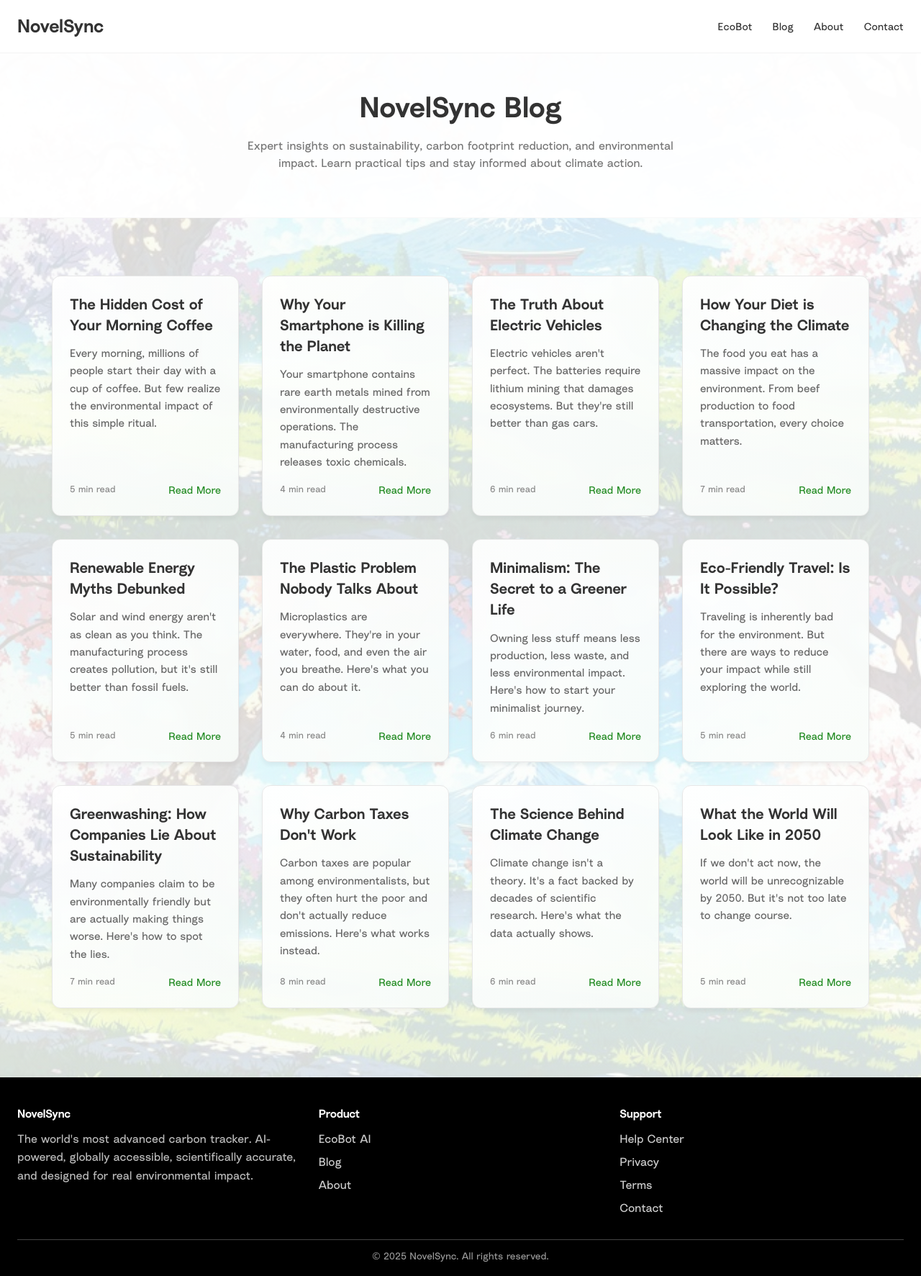
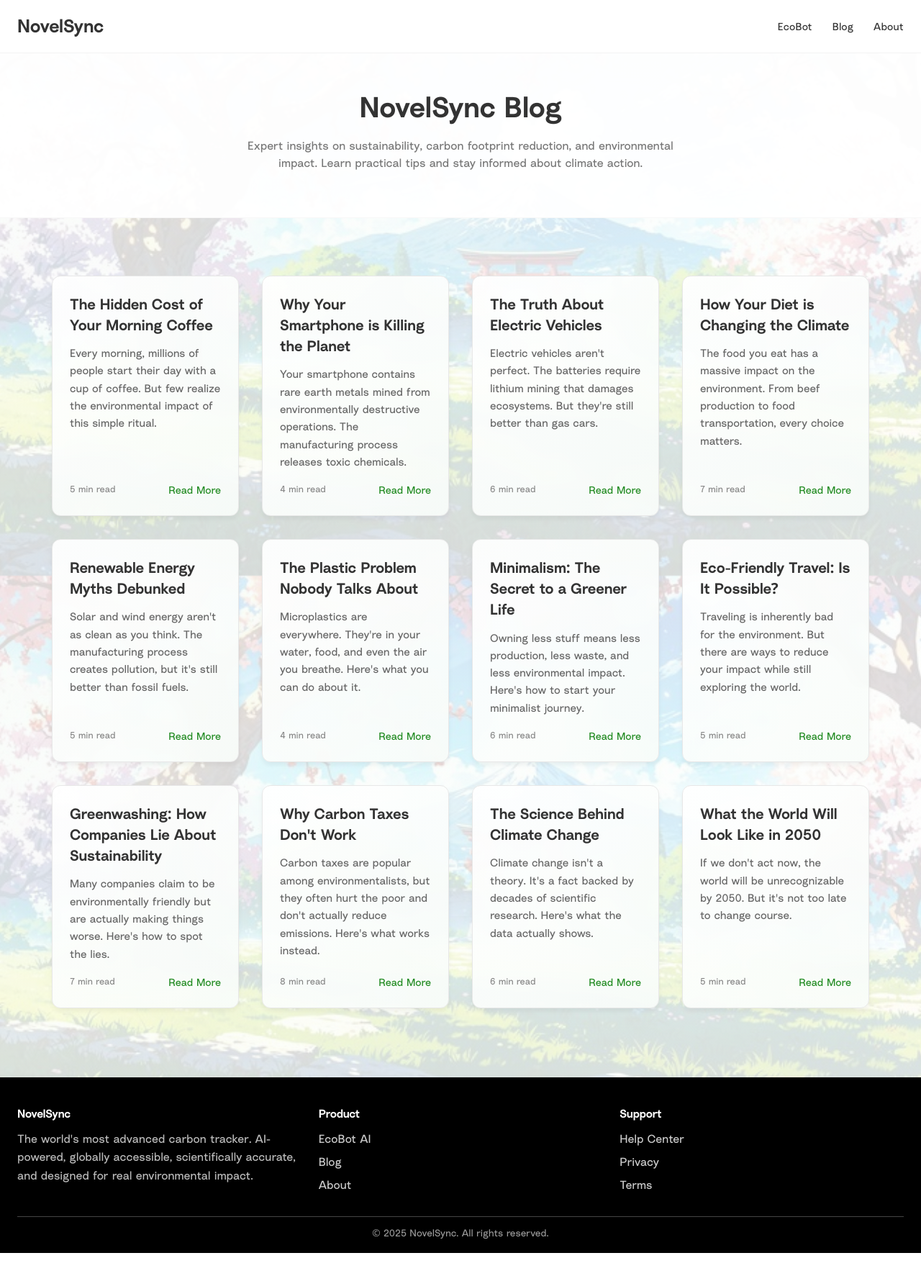
Before and after one commit to tanayvasishtha/NovelSync, a Flask app: page /blog in a window 1280 px wide. Shown: the whole page at 72% size. After the commit the page ends 1741 px from the top, so only its background shows below. Run offline with Flask 3, Linux system fonts and the light colour scheme.

Commit message:
Removed contact section from all pages

```diff
--- a/templates/blog.html
+++ b/templates/blog.html
@@ -375,7 +375,6 @@
                 <a href="/ecobot" class="nav-link">EcoBot</a>
                 <a href="/blog" class="nav-link">Blog</a>
                 <a href="/#about" class="nav-link">About</a>
-                <a href="/#contact" class="nav-link">Contact</a>
             </nav>
         </div>
     </header>
@@ -546,7 +545,6 @@
                     <a href="/#help">Help Center</a>
                     <a href="/#privacy">Privacy</a>
                     <a href="/#terms">Terms</a>
-                    <a href="/#contact">Contact</a>
                 </div>
             </div>
             <div class="footer-bottom">
--- a/templates/ecobot.html
+++ b/templates/ecobot.html
@@ -411,7 +411,6 @@
                 <a href="/ecobot" class="nav-link">EcoBot</a>
                 <a href="/blog" class="nav-link">Blog</a>
                 <a href="/#about" class="nav-link">About</a>
-                <a href="/#contact" class="nav-link">Contact</a>
             </nav>
         </div>
     </header>
@@ -477,7 +476,6 @@
                     <a href="/#help">Help Center</a>
                     <a href="/#privacy">Privacy</a>
                     <a href="/#terms">Terms</a>
-                    <a href="/#contact">Contact</a>
                 </div>
             </div>
             <div class="footer-bottom">
--- a/templates/index.html
+++ b/templates/index.html
@@ -940,7 +940,6 @@
                 <a href="/ecobot" class="nav-link">EcoBot</a>
                 <a href="/blog" class="nav-link">Blog</a>
                 <a href="#about" class="nav-link">About</a>
-                <a href="#contact" class="nav-link">Contact</a>
             </nav>
         </div>
     </header>
@@ -1170,7 +1169,6 @@
                     <a href="#help">Help Center</a>
                     <a href="#privacy">Privacy</a>
                     <a href="#terms">Terms</a>
-                    <a href="#contact">Contact</a>
                 </div>
             </div>
             <div class="footer-bottom">
```
